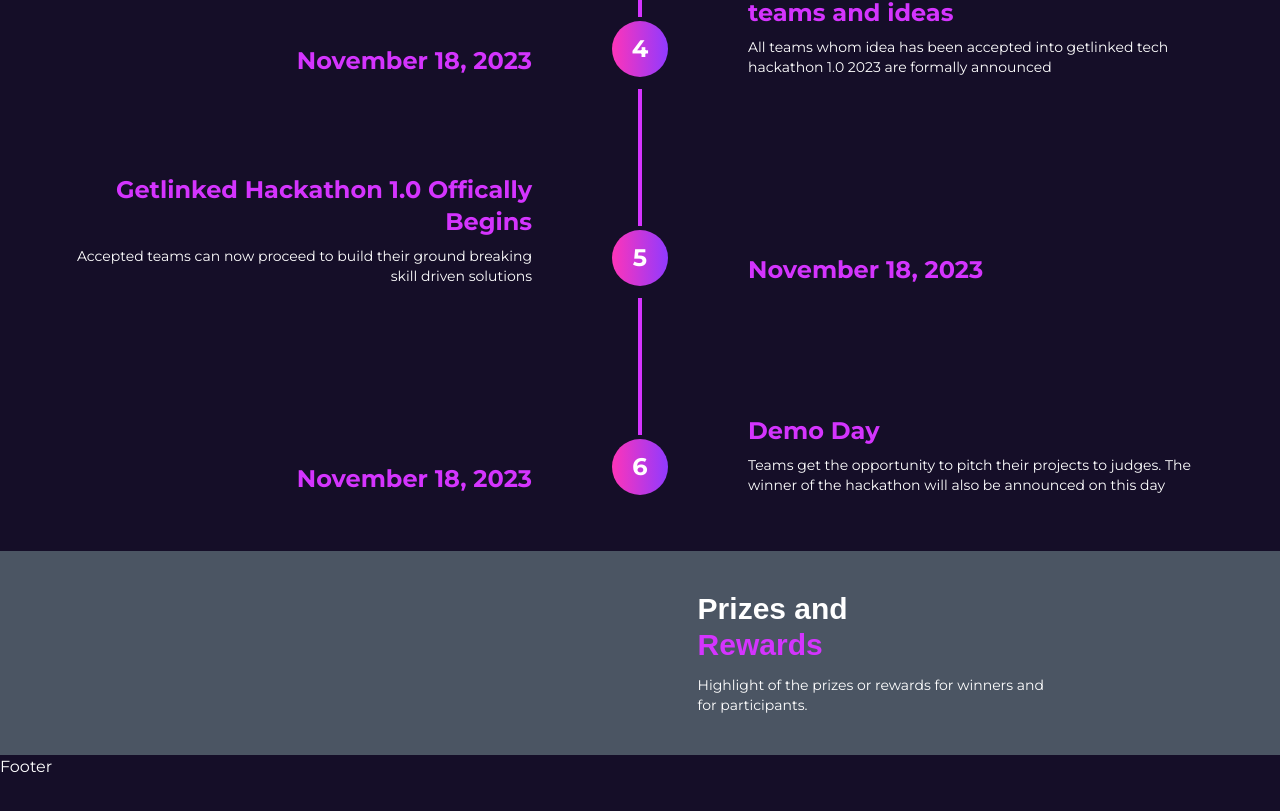
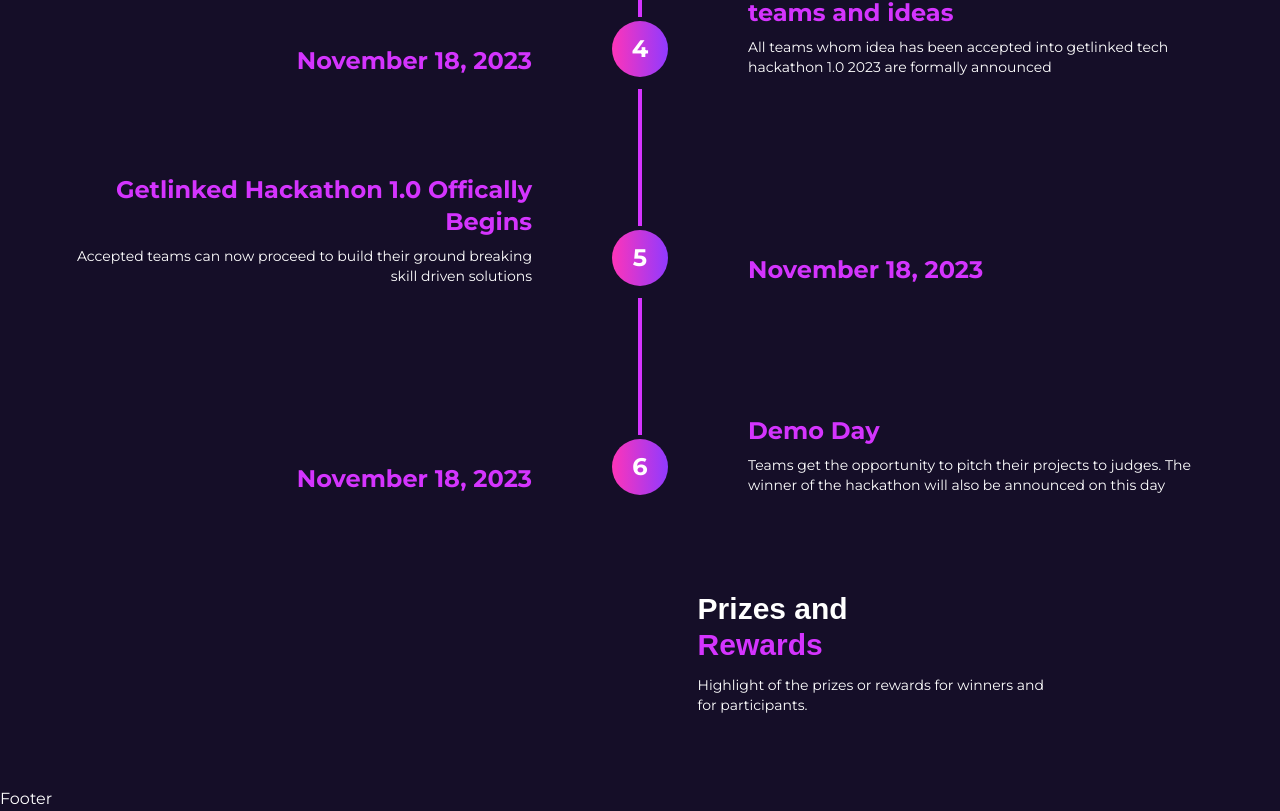
Before and after one commit to gift56/getlinked-ui-challengn, a Next.js app: page / in a window 1280 px wide. Shown: the part 4026-4837 px from the top of the page. Before the commit the page ends 4805 px from the top, so only its background shows below. Built offline with nearby package versions, Linux system fonts and the light colour scheme; a web font is replaced by a local one.

Commit message:
moving to the next

```diff
--- a/components/LandingpageContent/Price.tsx
+++ b/components/LandingpageContent/Price.tsx
@@ -2,7 +2,7 @@
 
 const Price = () => {
   return (
-    <section className="w-full py-10 bg-gray-600">
+    <section className="w-full py-10">
       <div className="container overflow-hidden">
         <div className="w-full flex flex-col items-center justify-center gap-8">
           <div className="flex items-center justify-center tab:items-start tab:justify-start flex-col gap-3 tab:w-[45%] tab:ml-auto">
@@ -27,6 +27,9 @@
               participants.
             </motion.p>
           </div>
+          <div className="flex items-center justify-center gap-9 tab:items-start tab:justify-between w-full">
+
+          </div>
         </div>
       </div>
     </section>
--- a/tailwind.config.ts
+++ b/tailwind.config.ts
@@ -21,7 +21,7 @@
         btnlinear: "linear-gradient(270deg, #903AFF 0%, #FE34B9 100%)",
         bodybg: "url('/img/bodyBg.png')",
         herobg: "url('/img/heroBg.png')",
-        pricebg: "url('/img/priceBg.png')",
+        // pricebg: "url('/img/priceBg.png')",
       },
       fontFamily: {
         clash: "'Clash Display', sans-serif",
```
